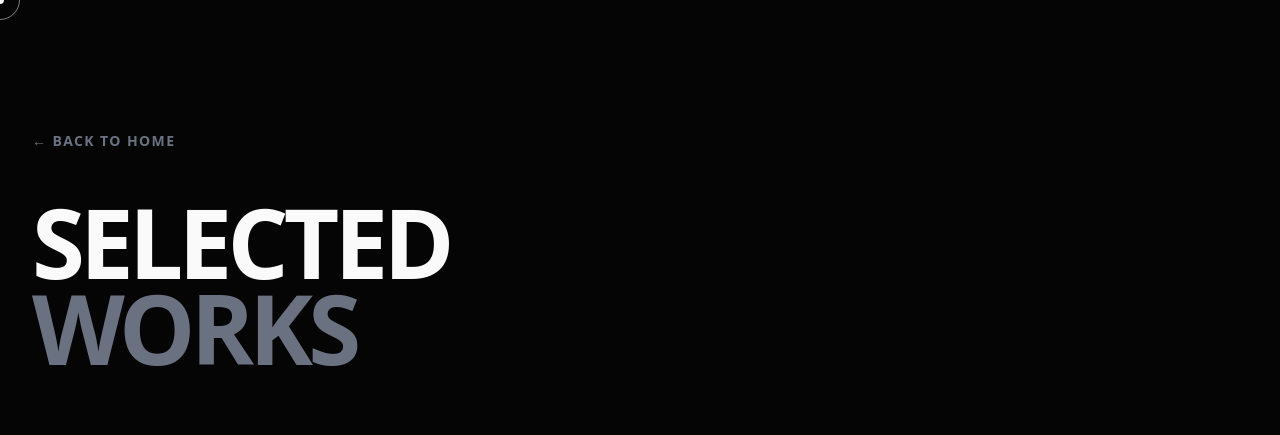
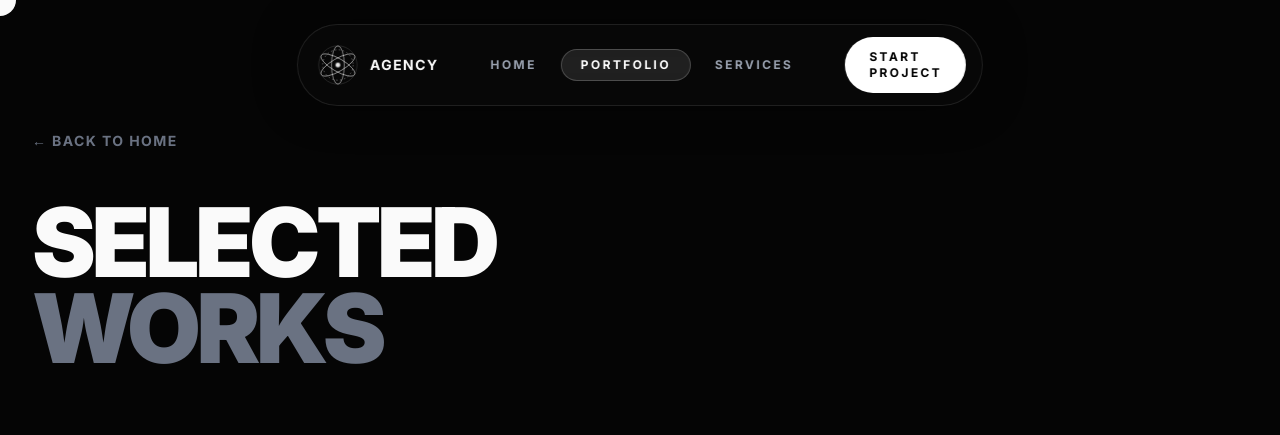
Before and after one commit to hifzur-r2k/agency-portfolio, a Next.js app: page /portfolio in a window 1280 px wide. Shown: the top 435 px of the page. Built offline with nearby package versions, Linux system fonts and the light colour scheme; grey boxes are pictures that could not be loaded.

Commit message:
create a nav

```diff
--- a/app/globals.css
+++ b/app/globals.css
@@ -1,13 +1,19 @@
 @import "tailwindcss";
-@source "../components";
 
-/* Force the system cursor to hide EVERYWHERE */
-* {
-  cursor: none !important;
+@layer base {
+  html {
+    scroll-behavior: smooth;
+  }
+  body {
+    background-color: #050505;
+    color: #FAFAFA;
+    overflow-x: hidden;
+  }
 }
 
-body {
-  background-color: #050505;
-  color: #FAFAFA;
-  overflow-x: hidden;
+/* Only hide cursor on desktop devices with a fine pointer */
+@media (pointer: fine) {
+  * {
+    cursor: none !important;
+  }
 }
--- a/app/layout.tsx
+++ b/app/layout.tsx
@@ -1,23 +1,29 @@
 import type { Metadata } from "next";
+import { Inter } from "next/font/google";
 import "./globals.css";
 import SmoothScroll from "@/components/SmoothScroll";
-import CustomCursor from "@/components/CustomCursor"; // 1. Added this
+import CustomCursor from "@/components/CustomCursor";
+import Navigation from "@/components/Navigation";
+
+const inter = Inter({ subsets: ["latin"] });
 
 export const metadata: Metadata = {
   title: "Agency Experience Center",
-  description: "Digital Marketing, Video Production & Dev",
+  description: "Next-gen digital agency showcasing immersive experiences.",
 };
 
 export default function RootLayout({
   children,
-}: Readonly<{
+}: {
   children: React.ReactNode;
-}>) {
+}) {
   return (
     <html lang="en">
-      <body className="antialiased bg-[#050505] text-white">
+      <body className={`${inter.className} bg-[#050505] text-[#FAFAFA] antialiased selection:bg-white selection:text-black`}>
+        {/* We changed SmoothScroll to wrap around our page content! */}
         <SmoothScroll>
-          <CustomCursor /> {/* 2. Added this */}
+          <CustomCursor />
+          <Navigation />
           {children}
         </SmoothScroll>
       </body>
--- a/app/page.tsx
+++ b/app/page.tsx
@@ -8,7 +8,7 @@ import { ScrollTrigger } from "gsap/ScrollTrigger";
 import Services from "../components/Services";
 import Marquee from "../components/Marquee";
 import Footer from "../components/Footer";
-import Hero3D from "../components/Hero3D"; // 1. Added the 3D Engine here!
+import Hero3D from "../components/Hero3D";
 
 gsap.registerPlugin(ScrollTrigger);
 
@@ -51,11 +51,7 @@ export default function Home() {
 
       {/* SECTION 1: THE ANIMATED HERO */}
       <section className="relative h-screen w-full flex flex-col items-center justify-center p-8 text-center border-b border-white/10 overflow-hidden">
-
-        {/* 2. Inserted the 3D Background exactly here */}
         <Hero3D />
-
-        {/* 3. Added 'relative z-10' so the text stays clearly on top of the 3D */}
         <motion.div variants={container} initial="hidden" animate="show" className="relative z-10 flex flex-col items-center pointer-events-none">
           <div className="overflow-hidden mb-2">
             <motion.h1 variants={item} className="text-6xl md:text-8xl font-black tracking-tighter uppercase leading-[0.9]">
--- a/components/CustomCursor.tsx
+++ b/components/CustomCursor.tsx
@@ -12,37 +12,22 @@ export default function CustomCursor() {
     };
 
     window.addEventListener("mousemove", updateMousePosition);
-
-    return () => {
-      window.removeEventListener("mousemove", updateMousePosition);
-    };
+    return () => window.removeEventListener("mousemove", updateMousePosition);
   }, []);
 
   return (
-    <>
-      {/* THE TINY CENTER DOT (No delay, instantaneous) */}
     <motion.div
-        className="fixed top-0 left-0 w-2 h-2 bg-white rounded-full pointer-events-none z-[10000] mix-blend-difference"
+      className="fixed top-0 left-0 w-8 h-8 bg-white rounded-full mix-blend-difference pointer-events-none z-[9999999] hidden md:block"
       animate={{
-          x: mousePosition.x - 4, // Center the 8px dot
-          y: mousePosition.y - 4
-        }}
-        transition={{ type: "tween", ease: "linear", duration: 0 }}
-      />
-
-      {/* THE GLIDING OUTER RING (Has the smooth physics delay) */}
-      <motion.div
-        className="fixed top-0 left-0 w-10 h-10 border border-white/50 rounded-full pointer-events-none z-[9999] mix-blend-difference"
-        animate={{
-          x: mousePosition.x - 20, // Center the 40px ring
-          y: mousePosition.y - 20
+        x: mousePosition.x - 16,
+        y: mousePosition.y - 16,
       }}
       transition={{
-          type: "tween",
-          ease: "easeOut",
-          duration: 0.2
+        type: "spring",
+        stiffness: 500,
+        damping: 28,
+        mass: 0.5,
       }}
     />
-    </>
   );
 }
--- /dev/null
+++ b/components/Navigation.tsx
@@ -0,0 +1,140 @@
+"use client";
+
+import { useState } from "react";
+import { motion, AnimatePresence } from "framer-motion";
+import Link from "next/link";
+import { usePathname } from "next/navigation";
+
+export default function Navigation() {
+  const pathname = usePathname();
+  const [isOpen, setIsOpen] = useState(false);
+
+  const links = [
+    { name: "Home", path: "/" },
+    { name: "Portfolio", path: "/portfolio" },
+    { name: "Services", path: "/#services" },
+  ];
+
+  return (
+    <>
+      {/* THE FLOATING GLASS PILL */}
+      <header className="fixed top-6 left-1/2 -translate-x-1/2 z-[999999] w-[90%] md:w-auto">
+        <motion.nav
+          initial={{ y: -50, opacity: 0 }}
+          animate={{ y: 0, opacity: 1 }}
+          transition={{ duration: 1, ease: [0.76, 0, 0.24, 1] }}
+          className="flex items-center justify-between md:justify-center gap-8 px-3 py-3 rounded-full bg-[#0a0a0a]/50 backdrop-blur-2xl border border-white/10 shadow-[0_0_40px_rgba(0,0,0,0.5)]"
+        >
+
+          {/* THE 2D/3D WIREFRAME LOGO */}
+          <Link href="/" className="group flex items-center gap-3 pl-2" onClick={() => setIsOpen(false)}>
+            <div className="relative w-8 h-8 md:w-10 md:h-10 text-white flex items-center justify-center">
+              {/* Detailed Geometric SVG mimicking a 3D Sphere/Gyroscope */}
+              <svg
+                viewBox="0 0 100 100"
+                className="w-full h-full group-hover:rotate-180 transition-transform duration-1000 ease-[cubic-bezier(0.76,0,0.24,1)]"
+                fill="none"
+                xmlns="http://www.w3.org/2000/svg"
+              >
+                {/* Outer glowing halo */}
+                <circle cx="50" cy="50" r="48" stroke="currentColor" strokeWidth="1" strokeOpacity="0.3"/>
+                {/* Inner dashed orbital */}
+                <circle cx="50" cy="50" r="38" stroke="currentColor" strokeWidth="1.5" strokeOpacity="0.5" strokeDasharray="4 6"/>
+                {/* 3D Intersecting Rings (Creates the sphere illusion) */}
+                <ellipse cx="50" cy="50" rx="48" ry="16" stroke="currentColor" strokeWidth="1.5" strokeOpacity="0.8" transform="rotate(30 50 50)"/>
+                <ellipse cx="50" cy="50" rx="48" ry="16" stroke="currentColor" strokeWidth="1.5" strokeOpacity="0.8" transform="rotate(90 50 50)"/>
+                <ellipse cx="50" cy="50" rx="48" ry="16" stroke="currentColor" strokeWidth="1.5" strokeOpacity="0.8" transform="rotate(150 50 50)"/>
+                {/* Core energy dot */}
+                <circle cx="50" cy="50" r="6" fill="currentColor" className="animate-pulse" />
+              </svg>
+            </div>
+            <span className="font-bold tracking-widest uppercase text-xs md:text-sm hidden md:block group-hover:text-gray-300 transition-colors">
+              AGENCY
+            </span>
+          </Link>
+
+          {/* DESKTOP LINKS (With sliding pill indicator) */}
+          <div className="hidden md:flex items-center gap-1">
+            {links.map((link) => {
+              const isActive = pathname === link.path;
+              return (
+                <Link
+                  key={link.name}
+                  href={link.path}
+                  className={`relative px-5 py-2 text-xs font-bold uppercase tracking-[0.2em] transition-colors z-10 ${isActive ? "text-white" : "text-gray-400 hover:text-white"}`}
+                >
+                  {isActive && (
+                    <motion.div
+                      layoutId="nav-indicator"
+                      className="absolute inset-0 rounded-full bg-white/10 border border-white/20 -z-10"
+                      transition={{ type: "spring", stiffness: 400, damping: 30 }}
+                    />
+                  )}
+                  {link.name}
+                </Link>
+              );
+            })}
+          </div>
+
+          {/* DESKTOP CTA BUTTON */}
+          <a
+            href="mailto:hello@agency.com"
+            className="hidden md:block px-6 py-3 mr-1 rounded-full bg-white text-black text-xs font-bold uppercase tracking-[0.2em] hover:scale-105 transition-transform"
+          >
+            Start Project
+          </a>
+
+          {/* MOBILE HAMBURGER */}
+          <button
+            className="md:hidden pr-3 flex flex-col justify-center items-end gap-[5px] w-8 h-8"
+            onClick={() => setIsOpen(!isOpen)}
+          >
+            <span className={`block h-[2px] bg-white transition-all duration-500 ease-in-out ${isOpen ? "w-6 rotate-45 translate-y-[7px]" : "w-6"}`} />
+            <span className={`block h-[2px] bg-white transition-all duration-500 ease-in-out ${isOpen ? "opacity-0 w-6" : "w-4"}`} />
+            <span className={`block h-[2px] bg-white transition-all duration-500 ease-in-out ${isOpen ? "w-6 -rotate-45 -translate-y-[7px]" : "w-5"}`} />
+          </button>
+        </motion.nav>
+      </header>
+
+      {/* MOBILE FULL-SCREEN MENU (Glassmorphic) */}
+      <AnimatePresence>
+        {isOpen && (
+          <motion.div
+            initial={{ opacity: 0, backdropFilter: "blur(0px)" }}
+            animate={{ opacity: 1, backdropFilter: "blur(20px)" }}
+            exit={{ opacity: 0, backdropFilter: "blur(0px)" }}
+            className="fixed inset-0 z-[999998] bg-[#050505]/80 flex flex-col items-center justify-center md:hidden"
+          >
+            <div className="flex flex-col items-center gap-8 text-3xl font-black uppercase tracking-widest">
+              {links.map((link, i) => (
+                <motion.div
+                  key={link.name}
+                  initial={{ opacity: 0, y: 20 }}
+                  animate={{ opacity: 1, y: 0 }}
+                  transition={{ delay: 0.1 * i, type: "spring" }}
+                >
+                  <Link
+                    href={link.path}
+                    onClick={() => setIsOpen(false)}
+                    className={`transition-colors ${pathname === link.path ? "text-white" : "text-gray-500 hover:text-white"}`}
+                  >
+                    {link.name}
+                  </Link>
+                </motion.div>
+              ))}
+              <motion.a
+                initial={{ opacity: 0, y: 20 }}
+                animate={{ opacity: 1, y: 0 }}
+                transition={{ delay: 0.3, type: "spring" }}
+                href="mailto:hello@agency.com"
+                className="mt-4 px-8 py-4 rounded-full bg-white text-black text-sm font-bold hover:scale-105 transition-transform"
+              >
+                START PROJECT
+              </motion.a>
+            </div>
+          </motion.div>
+        )}
+      </AnimatePresence>
+    </>
+  );
+}
```
Also changed, not shown: app/portfolio/page.tsx (+1 -8 lines), components/Services.tsx (+10 -40 lines). Lines whose indentation alone changed are shown as unchanged.
